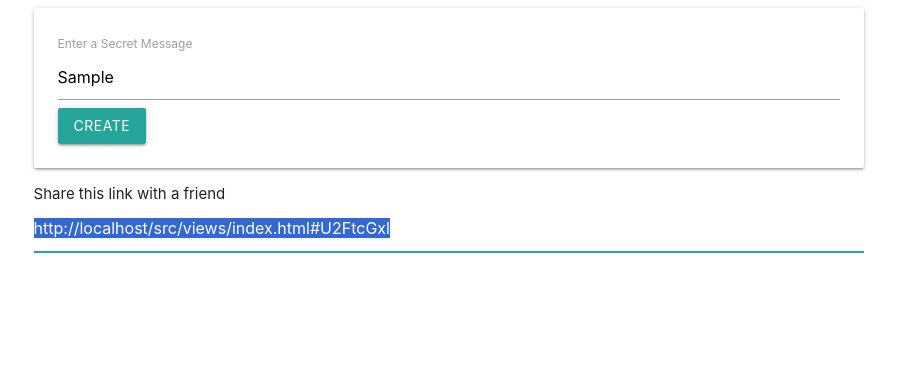
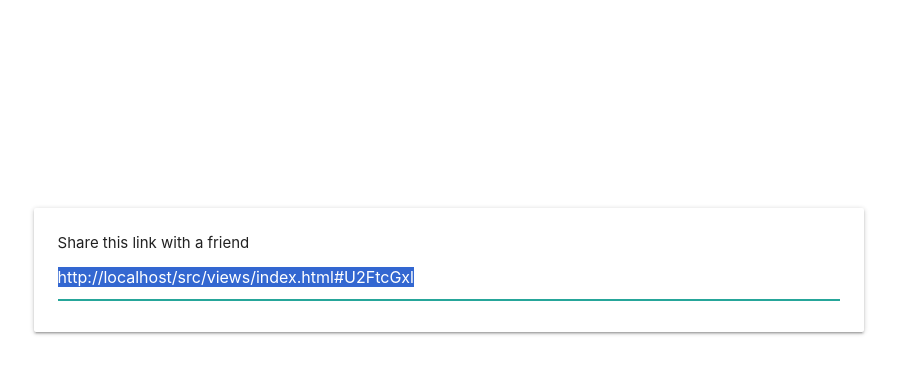
Before and after one commit to Essien-Emmanuel/Secret_message_sharing_app, a plain HTML site: page src/views/index.html in a window 1280 px wide. Both pictures are taken after typing "Sample" into the empty fields and a click on the button "CREATE". Shown: the whole page, without its empty margins (191-1088 px from the left). Drawn offline with nearby package versions, Linux system fonts and the light colour scheme.

Commit message:
toggle message and link card panel visibility

```diff
--- a/src/index.js
+++ b/src/index.js
@@ -4,8 +4,15 @@ document.querySelector('form').addEventListener('submit', event => {
   const msgInput = document.querySelector('#message-input');
   const encryptedMsg = btoa(msgInput.value);
 
+  // toggle message and link card panels visibility
+  document.querySelector('#message-form').classList.add('hide')
+  document.querySelector('#message-link').classList.remove('hide')
+
   const browseerLocalFilePath = window.location;
   const linkInput = document.querySelector('#link-input')
   linkInput.value =`${browseerLocalFilePath}#${encryptedMsg}`;
-  linkInput.select()
+
+  linkInput.select();
+
+
 })
--- a/src/views/index.html
+++ b/src/views/index.html
@@ -2,11 +2,16 @@
 <html>
   <head>
     <link rel="stylesheet" href="https://cdnjs.cloudflare.com/ajax/libs/materialize/1.0.0/css/materialize.min.css">
+    <style>
+      .row {
+        margin-top: 25vh;
+      }
+    </style>
   </head>
   <body>
     <div class="row">
       <div class="col s8 offset-s2">
-        <div class="card-panel">
+        <div id="message-form" class="card-panel">
           <form>
             <label for="">Enter a Secret Message</label>
             <input id="message-input" />
@@ -14,10 +19,13 @@
           </form>
         </div>
 
-        <div>
-          Share this link with a friend
-          <input id="link-input" />
+        <div id="message-link" class="card-panel hide">
+          <div>
+            Share this link with a friend
+            <input id="link-input" />
+          </div>
         </div>
+
       </div>
     </div>
     <script src="../index.js"></script>
```
